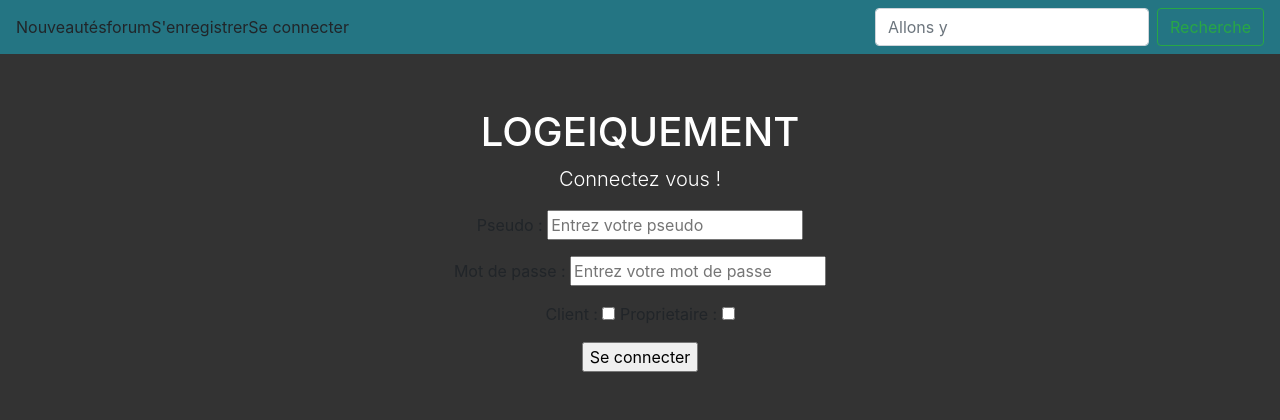
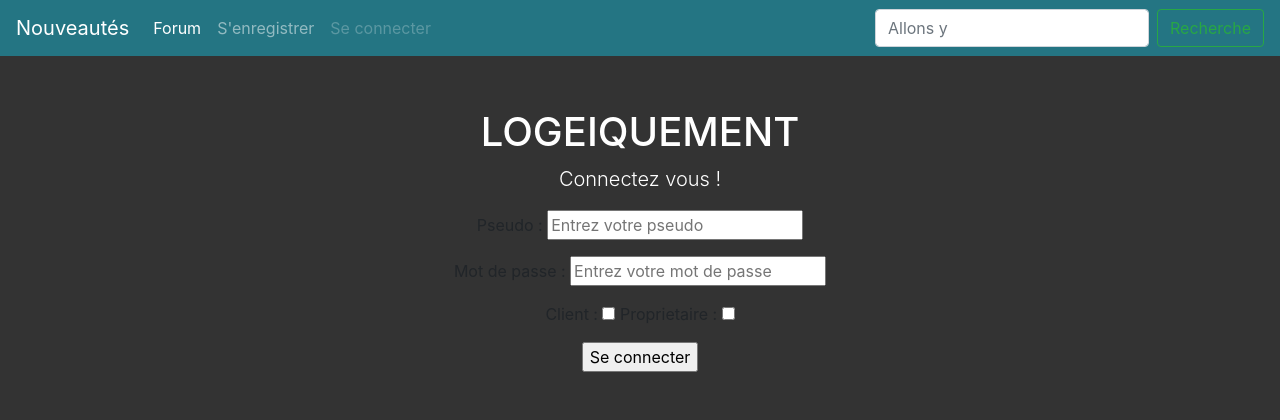
Before and after one commit to dedemilano/LOGEIQUE, a Django app: page /signin/ in a window 1280 px wide. Shown: the top 420 px of the page. Run offline with Django 3.2, Linux system fonts and the light colour scheme; some libraries are stand-ins or nearby versions.

Commit message:
modification des blocks

```diff
--- a/spaces/templates/spaces/signin.html
+++ b/spaces/templates/spaces/signin.html
@@ -1,9 +1,12 @@
 {% extends 'spaces/base.html' %}
 {% block title %}Connexion{% endblock %}
-{% block navbarbrand1 %}Nouveautés{% endblock navbarbrand1 %}
-{% block navlink1 %}forum{% endblock navlink1 %}
-{% block navlink2 %}S'enregistrer{% endblock navlink2 %}
-{% block navlinkdisabled1 %}Se connecter{% endblock navlinkdisabled1 %}
+{% block navbarbrand1 %}<a class="navbar-brand" id="navbarbrand1" href="#">Nouveautés</a>{% endblock navbarbrand1 %}
+{% block navlink1 %}<a class="nav-link" href="#" id="navlink1">Forum<span
+        class="sr-only">(current)</span></a>{% endblock navlink1 %}
+{% block navlink2 %}<a class="nav-link" href="{% url 'spaces:signup' %}"
+    id="navlink2">S'enregistrer</a>{% endblock navlink2 %}
+{% block navlinkdisabled1 %}<a class="nav-link disabled" href="#" tabindex="-1" aria-disabled="true"
+    id="navlinkdisabled1">Se connecter</a>{% endblock navlinkdisabled1 %}
 {% block mt51 %}LOGEIQUEMENT{% endblock mt51 %}
 {% block lead1 %} Connectez vous !{% endblock lead1 %}
 {% block content %}
```
